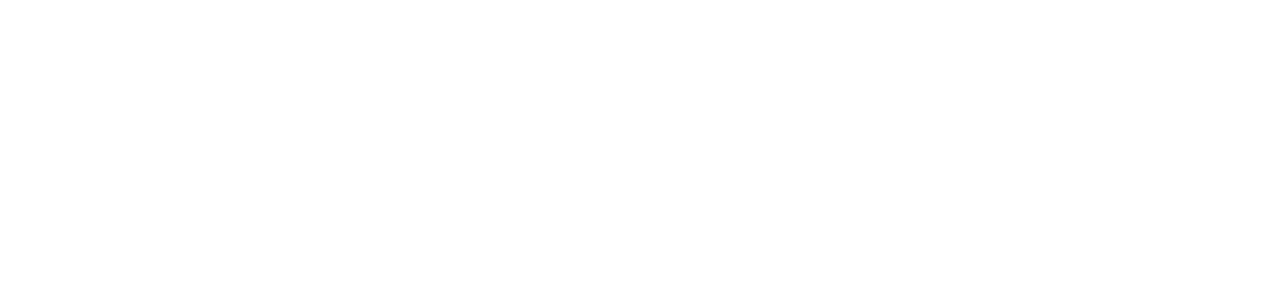
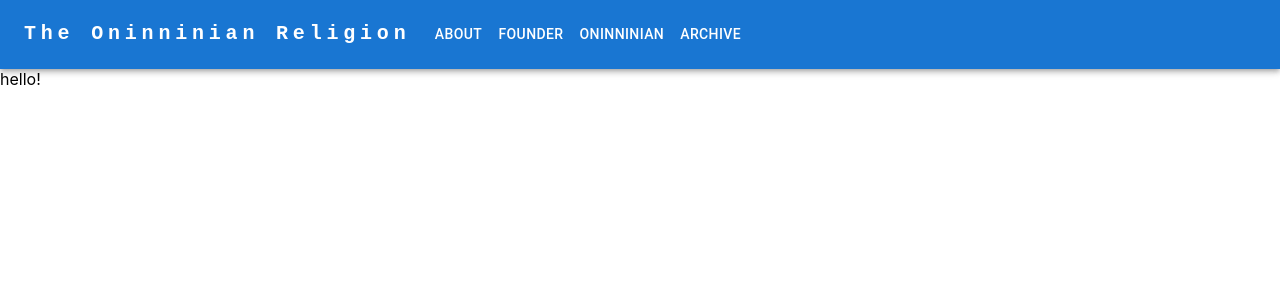
Before and after one commit to Rev-Schnabel/oninninkyo, a React (Create React App) app: page /archive in a window 1280 px wide. Before the commit this address had no page. Shown: the top 300 px of the page. Built offline with nearby package versions, Linux system fonts and the light colour scheme.

Commit message:
Add other pages.

```diff
--- a/src/App.tsx
+++ b/src/App.tsx
@@ -4,7 +4,11 @@ import {
   BrowserRouter,
 } from "react-router-dom";
 
-import { Home } from "./home/home";
+import { Home} from "./home/home";
+import { About } from "./about/about";
+import { Founder } from "./founder/founder";
+import { Oninninian } from "./oninninian/oninninian";
+import { Archive } from "./archive/archive";
 
 function App() {
   return (
@@ -12,6 +16,10 @@ function App() {
       <BrowserRouter>
         <Routes>
           <Route path='/' element={<Home />} />
+          <Route path='/about' element={<About />} />
+          <Route path='/founder' element={<Founder />} />
+          <Route path='/oninninian' element={<Oninninian />} />
+          <Route path='/archive' element={<Archive />} />
         </Routes>
       </BrowserRouter>
     </div>
--- /dev/null
+++ b/src/about/about.tsx
@@ -0,0 +1,12 @@
+import React from "react";
+
+import { Navigation } from "../common/navigation";
+
+export const About: React.FC = () => {
+  return (
+    <div>
+      <Navigation />
+      hello!
+    </div>
+  );
+};
--- /dev/null
+++ b/src/archive/archive.tsx
@@ -0,0 +1,12 @@
+import React from "react";
+
+import { Navigation } from "../common/navigation";
+
+export const Archive: React.FC = () => {
+  return (
+    <div>
+      <Navigation />
+      hello!
+    </div>
+  );
+};
--- /dev/null
+++ b/src/founder/founder.tsx
@@ -0,0 +1,12 @@
+import React from "react";
+
+import { Navigation } from "../common/navigation";
+
+export const Founder: React.FC = () => {
+  return (
+    <div>
+      <Navigation />
+      hello!
+    </div>
+  );
+};
--- /dev/null
+++ b/src/oninninian/oninninian.tsx
@@ -0,0 +1,12 @@
+import React from "react";
+
+import { Navigation } from "../common/navigation";
+
+export const Oninninian: React.FC = () => {
+  return (
+    <div>
+      <Navigation />
+      hello!
+    </div>
+  );
+};
```
